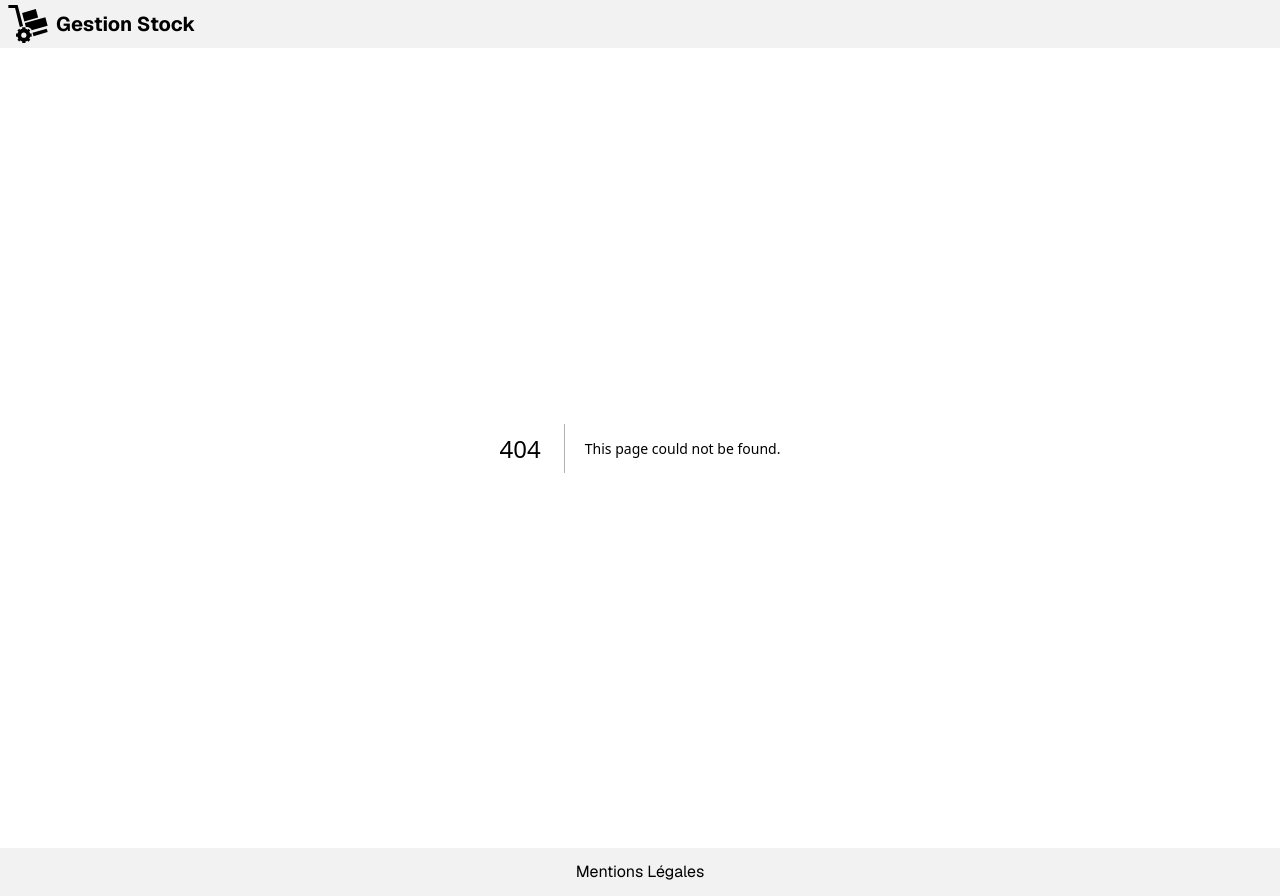
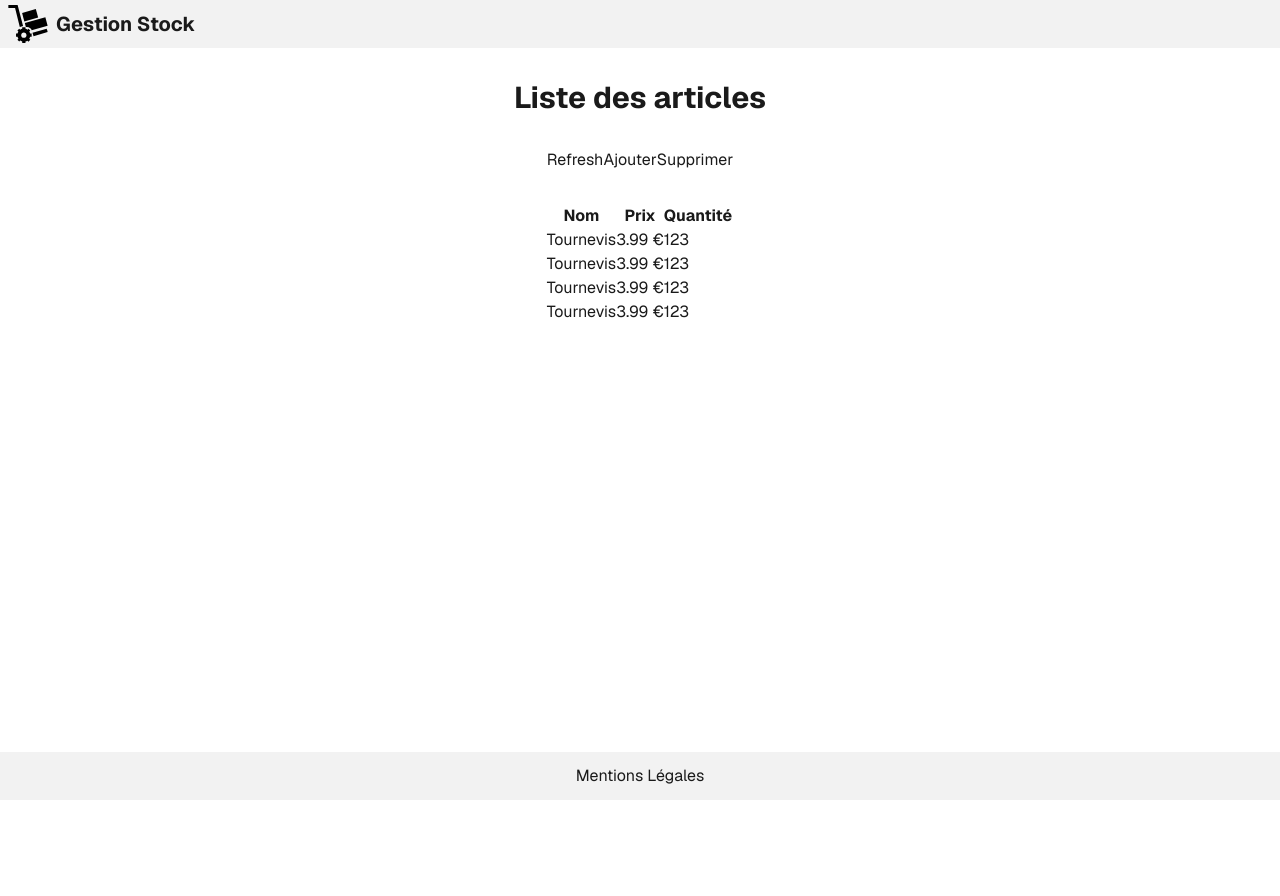
Before and after one commit to jlg-formation/next-example, a Next.js app: page /stock in a window 1280 px wide. Before the commit this address had no page. After the commit the page ends 800 px from the top, so only its background shows below. Built offline with nearby package versions, Linux system fonts and the light colour scheme.

Commit message:
feat: Add Stock and ArticleManager components with initial layout and functionality

```diff
--- a/src/app/page.tsx
+++ b/src/app/page.tsx
@@ -5,9 +5,9 @@ export default function Home() {
   return (
     <main className="flex-grow w-full h-full max-w-3xl mx-auto flex justify-center flex-col items-center">
       <h1 className="font-bold text-center my-8 text-3xl">
-        Gérer efficacement votre stock
+        Gérer efficacement votre stock !
       </h1>
-      <Link href="/legal" className="btn btn-primary">
+      <Link href="/stock" className="btn btn-primary">
         <span>Voir le stock</span>
         <ChevronRightIcon className="size-6 " />
       </Link>
--- /dev/null
+++ b/src/app/stock/_components/ArticleManager.tsx
@@ -0,0 +1,49 @@
+"use client";
+
+import Link from "next/link";
+import { useState } from "react";
+
+export default function ArticleManager() {
+  const [errorMsg, setErrorMsg] = useState("");
+  return (
+    <div>
+      <nav>
+        <button>Refresh</button>
+        <Link href="./create">Ajouter</Link>
+        <button>Supprimer</button>
+      </nav>
+      <div className="h-8 font-bold flex items-center">{errorMsg}</div>
+      <table>
+        <thead>
+          <tr>
+            <th className="name">Nom</th>
+            <th className="price">Prix</th>
+            <th className="qty">Quantité</th>
+          </tr>
+        </thead>
+        <tbody>
+          <tr>
+            <td className="name">Tournevis</td>
+            <td className="price">3.99 €</td>
+            <td className="qty">123</td>
+          </tr>
+          <tr>
+            <td className="name">Tournevis</td>
+            <td className="price">3.99 €</td>
+            <td className="qty">123</td>
+          </tr>
+          <tr>
+            <td className="name">Tournevis</td>
+            <td className="price">3.99 €</td>
+            <td className="qty">123</td>
+          </tr>
+          <tr>
+            <td className="name">Tournevis</td>
+            <td className="price">3.99 €</td>
+            <td className="qty">123</td>
+          </tr>
+        </tbody>
+      </table>
+    </div>
+  );
+}
--- /dev/null
+++ b/src/app/stock/create/page.tsx
@@ -0,0 +1,13 @@
+export default function StockCreate() {
+  return (
+    <main className="w-full max-w-3xl mx-auto">
+      <h1 className="font-bold text-xl text-center my-8">Ajout d'un article</h1>
+      <p>
+        Lorem ipsum dolor sit amet consectetur adipisicing elit. Recusandae,
+        quas necessitatibus. Nostrum tempora aperiam sunt ipsum quibusdam
+        tenetur, delectus ex nihil beatae animi vero explicabo, alias dolores
+        quidem nemo deserunt!
+      </p>
+    </main>
+  );
+}
--- /dev/null
+++ b/src/app/stock/page.tsx
@@ -0,0 +1,12 @@
+import ArticleManager from "./_components/ArticleManager";
+
+export default function Stock() {
+  return (
+    <main className="w-full max-w-3xl mx-auto flex flex-col items-center">
+      <h1 className="font-bold text-center my-8 text-3xl">
+        Liste des articles
+      </h1>
+      <ArticleManager />
+    </main>
+  );
+}
```
